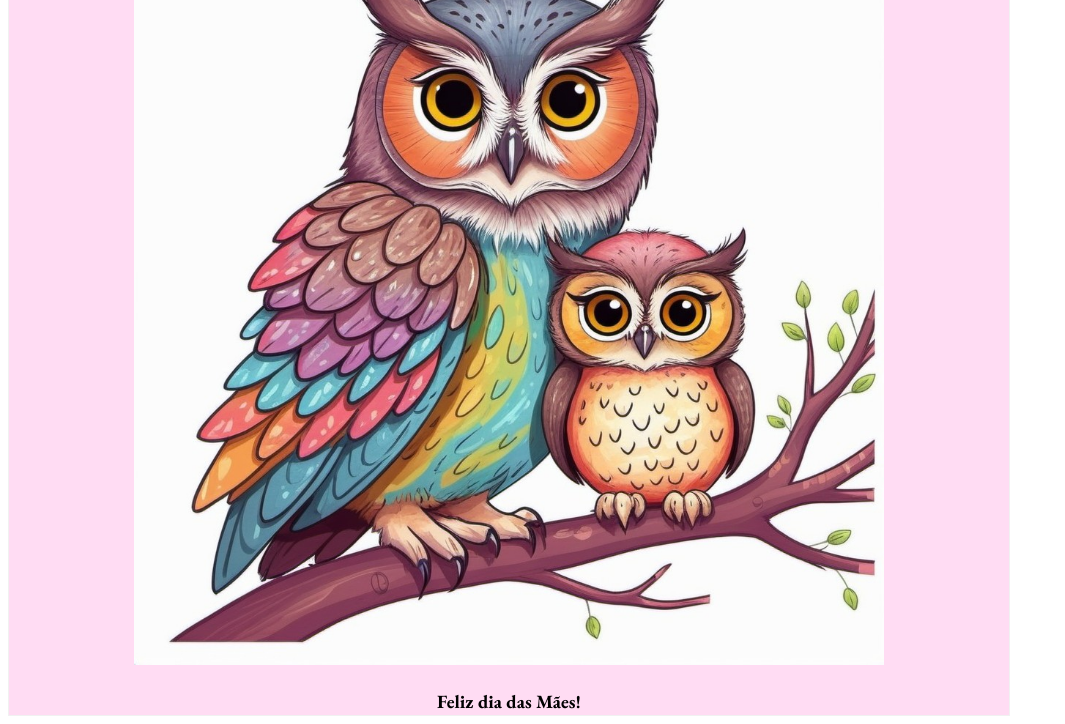
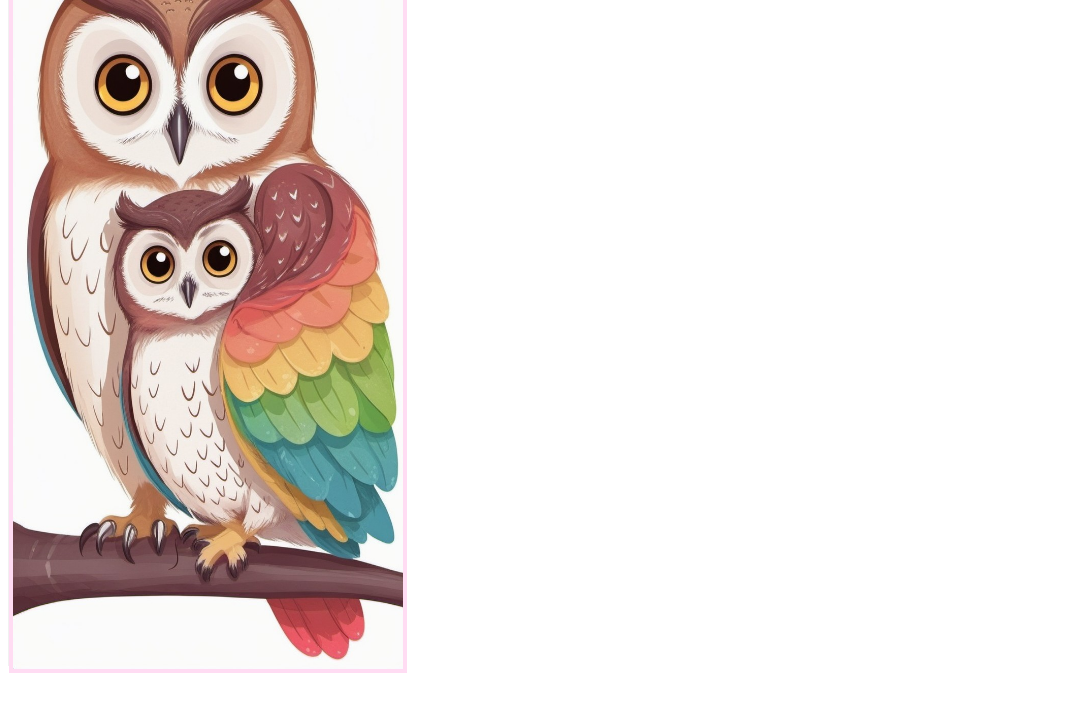
Before and after one commit to MarcelSF/family-card.github.io, a plain HTML site: page index.html in a window 1280 px wide. Shown: the part 94-818 px from the top of the page, without its empty margins (0-1065 px from the left). Drawn offline with nearby package versions, Linux system fonts and the light colour scheme.

Commit message:
Further styling

```diff
--- a/index.html
+++ b/index.html
@@ -18,13 +18,15 @@
   <div class="flip-card">
     <div class="flip-card-inner">
       <div class="flip-card-front">
-        <img src="owl.jpg" alt="Avatar" style="width:750px;height:750px;">
-        <h3>Feliz dia das Mães!</h3>
+        <img src="owl2.jpg" alt="Avatar" style="width:390px;height:750px;">
+        <h3 class="title">Feliz dia das Mães!</h3>
       </div>
       <div class="flip-card-back">
-        <h1>John Doe</h1>
-        <p>Architect & Engineer</p>
-        <p>We love that guy</p>
+        <div class="text-inner">
+          <h1>Para minha querida mamãe,</h1>
+          <p>Desejo pra você tudo de bom, tudo que Deus tem para te dar de felicidade nesse dia. Você é uma mãe incrível e agradeço todos os dias por ter seu amor e amizade em minha vida, tanto nesse dia de hoje como em todos os outros 36 anos da minha vida :)</p>
+          <p>Você é uma pessoa super especial e querida, além de amada por muitos. Mal posso esperar por você vir aqui me visitar em Munique!</p>
+        </div>
       </div>
     </div>
   </div>
--- a/style.css
+++ b/style.css
@@ -5,10 +5,20 @@ body {
   font-style: normal;
 }
 
+.title {
+  font-size: 30px;
+  font-weight: bold;
+  color: #ff7100;
+  text-align: center;
+  position: fixed;
+  top: 0px;
+  text-shadow: 1px 1px 2px #000000;
+}
+
 .flip-card {
   background-color: transparent;
-  width: 1000px;
-  height: 800px;
+  width: 390px;
+  height: 750px;
   border: 1px solid #f1f1f1;
   perspective: 1000px;
   /* Remove this if you don't want the 3D effect */
@@ -32,6 +42,7 @@ body {
 /* Position the front and back side */
 .flip-card-front,
 .flip-card-back {
+  padding: 4px;
   position: absolute;
   width: 100%;
   height: 100%;
@@ -48,7 +59,12 @@ body {
 
 /* Style the back side */
 .flip-card-back {
-  background-color: rgb(87, 171, 255);
+  background-color: #c65da1;
   color: white;
   transform: rotateY(180deg);
 }
+
+p {
+  text-align: center;
+  padding: 6px;
+}
```
Also changed, not shown: owl2.jpg (added), owl3.jpg (added), 1 other file.
